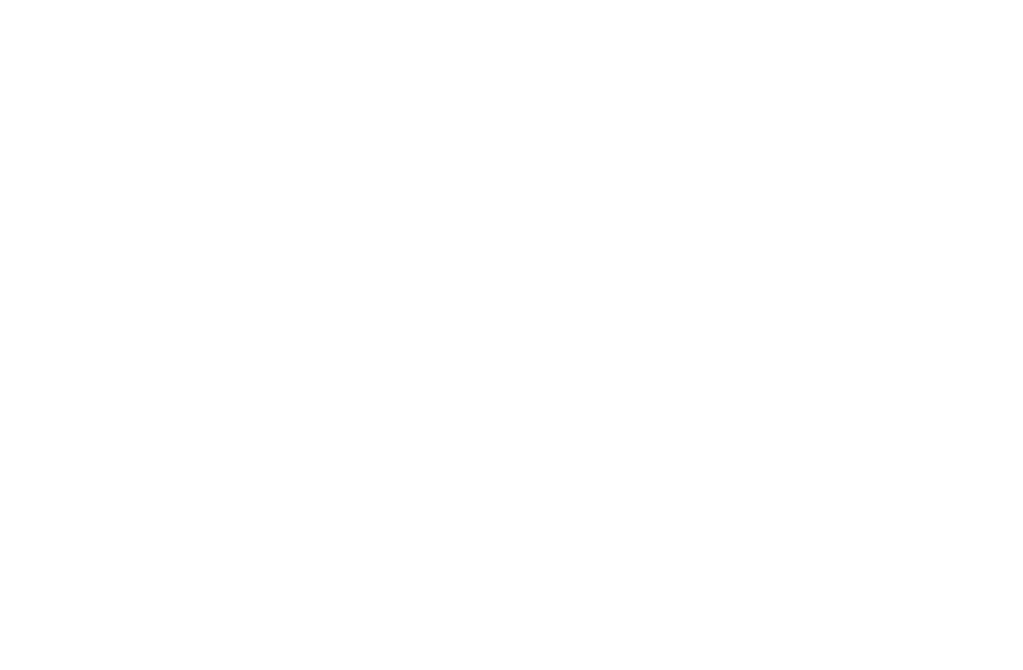
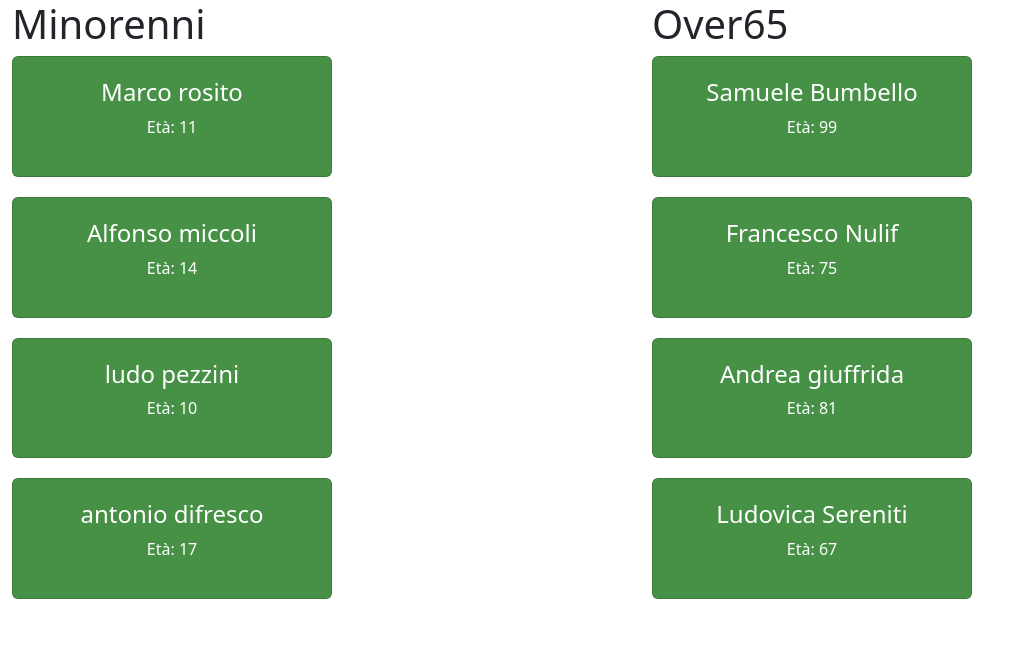
Before and after one commit to samuelebumbello/js-jsnacks-blocco-5, a plain HTML site: page jsnack-1/index.html in a window 1280 px wide. Shown: the whole page, without its empty margins (0-1023 px from the left). Drawn offline with nearby package versions, Linux system fonts and the light colour scheme.

Commit message:
[add] array object and 2 array filter und18 & ov65

```diff
--- a/jsnack-1/index.html
+++ b/jsnack-1/index.html
@@ -4,11 +4,21 @@
     <meta charset="UTF-8">
     <meta http-equiv="X-UA-Compatible" content="IE=edge">
     <meta name="viewport" content="width=device-width, initial-scale=1.0">
+    <link href="https://cdn.jsdelivr.net/npm/bootstrap@5.3.0-alpha3/dist/css/bootstrap.min.css" rel="stylesheet" integrity="sha384-KK94CHFLLe+nY2dmCWGMq91rCGa5gtU4mk92HdvYe+M/SXH301p5ILy+dN9+nJOZ" crossorigin="anonymous">
+    <link rel="stylesheet" href="js/style.css">
     <title>Snack-1</title>
 </head>
 <body>
 
+    <div class="main-wrapper d-flex">
+        <div class="container mb-5" id="under18">
+            <h1>Minorenni</h1>
+        </div>
 
+        <div class="container" id="over65">
+            <h1>Over65</h1>
+        </div>
+    </div>
 
     <script src="js/script.js"></script>
 </body>
--- a/jsnack-1/js/script.js
+++ b/jsnack-1/js/script.js
@@ -0,0 +1,73 @@
+const users =[
+{
+    name: "Samuele",
+    surname:"Bumbello",
+    age: 99
+},
+{
+    name: "Francesco",
+    surname:"Nulif",
+    age: 75
+},
+{
+    name: "Marco",
+    surname:"rosito",
+    age: 11
+},
+{
+    name: "Andrea",
+    surname:"giuffrida",
+    age: 81
+},
+{
+    name: "Alfonso",
+    surname:"miccoli",
+    age: 14
+},
+{
+    name: "ludo",
+    surname:"pezzini",
+    age: 10
+},
+{
+    name: "antonio",
+    surname:"difresco",
+    age: 17
+},
+{
+    name: "Ludovica",
+    surname:"Sereniti",
+    age: 67
+}
+];
+
+const primoContainer = document.getElementById('under18');
+const secondoContainer = document.getElementById('over65');
+
+const under18 = users.filter((user) =>{
+    if(user.age < 18){
+        primoContainer.innerHTML +=`
+        <div class="card" style="width:20rem; text-align: center; padding:5px">
+            <div class="card-body" style="color:white;">
+                <h4 class="title">${user.name} ${user.surname}</h4>
+                <p class="text">Età: ${user.age}</p>
+            </div>
+        </div>
+        `
+        return user;
+    }
+});
+
+const over65 = users.filter((user) =>{
+    if(user.age >= 65){
+        secondoContainer.innerHTML +=`
+        <div class="card" style="width:20rem; text-align: center; padding:5px">
+            <div class="card-body" style="color:white;">
+                <h4 class="title">${user.name} ${user.surname}</h4>
+                <p class="text">Età: ${user.age}</p>
+            </div>
+        </div>
+        `
+        return user;
+    }
+});
--- /dev/null
+++ b/jsnack-1/js/style.css
@@ -0,0 +1,8 @@
+.main-wrapper{
+    margin: 0 auto;
+}
+
+.card{
+    margin-bottom: 20px;
+    background-color: rgb(71, 145, 71);
+}
```
